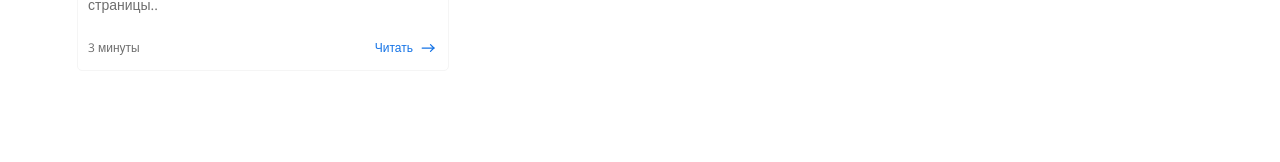
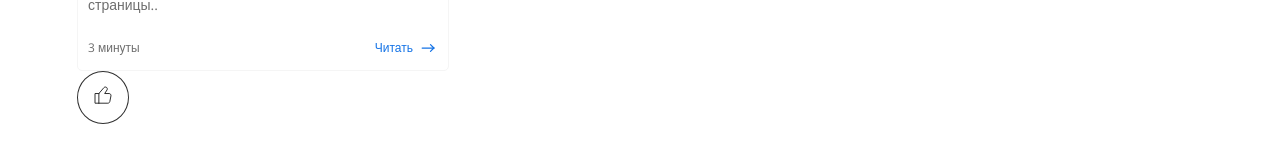
Before and after one commit to zinovev39/ps_next.js_hw, a Next.js app: page / in a window 1280 px wide. Shown: the part 502-664 px from the top of the page. Built offline with nearby package versions, Linux system fonts and the light colour scheme.

Commit message:
HW-2 completed

```diff
--- a/app/globals.css
+++ b/app/globals.css
@@ -11,6 +11,7 @@
 
 	/* Border */
 	--border-card: #f5f5f5;
+	--border-like-button: #303030;
 	--border-input: #28282829;
 }
 
--- a/app/page.tsx
+++ b/app/page.tsx
@@ -1,16 +1,43 @@
-import { Card } from '@/components';
-import { Metadata } from 'next';
+'use client';
 
-export const metadata: Metadata = {
-	title: 'My project',
-	description: 'Description',
-};
+import { Card, LikeButton } from '@/components';
+//import { Metadata } from 'next';
+import { useState } from 'react';
+
+// export const metadata: Metadata = {
+// 	title: 'My project',
+// 	description: 'Description',
+// };
 
 export default function Home() {
+	const [like, setLike] = useState<boolean>(false);
+	const handleLikeChange = async (newLikeState: boolean) => {
+		try {
+			const response = await fetch(
+				`https://jsonplaceholder.typicode.com/posts/1`,
+				{
+					method: 'PATCH',
+					headers: {
+						'Content-Type': 'application/json',
+					},
+					body: JSON.stringify({ like: newLikeState }),
+				}
+			);
+
+			if (!response.ok) {
+				throw new Error('Ошибка при обновлении лайка');
+			}
+
+			setLike(newLikeState);
+		} catch (error) {
+			console.error('Ошибка при обновлении лайка:', error);
+		}
+	};
 	return (
 		<main>
 			<section>
 				<Card />
+				<LikeButton like={like} setLike={handleLikeChange} />
 			</section>
 		</main>
 	);
--- a/components/LikeButton/LikeButton.module.css
+++ b/components/LikeButton/LikeButton.module.css
@@ -1,13 +1,16 @@
-.likesCount {
-	display: flex;
-	align-items: center;
-	margin: 0;
-	font-size: 12px;
-	font-weight: 400;
-	line-height: 16.34px;
-	color: var(--text-secondary);
+.likeIcon {
+	display: inline-block;
+	padding: 14px 16px;
+	border: 1px solid var(--border-like-button);
+	border-radius: 50%;
+	cursor: pointer;
 }
 
-.likesIcon {
-	margin-left: 3px;
+.fillLikeIcon {
+	background-color: var(--border-like-button);
+	border: 1px solid var(--border-like-button);
 }
+
+.fillLikeIcon svg {
+	stroke: #fff;
+}
--- a/components/LikeButton/LikeButton.tsx
+++ b/components/LikeButton/LikeButton.tsx
@@ -1,17 +1,29 @@
+'use client';
+
+import cn from 'classnames';
+import styles from './LikeButton.module.css';
 import type { LikeButtonProps } from './LikeButton.props';
-import styles from './LikeButton.module.css';
 import LikeIcon from './icons/like.svg';
 
-export const LikesCount = ({
-	children,
+export const LikeButton = ({
+	like,
+	setLike,
 	...props
 }: LikeButtonProps): JSX.Element => {
+	const handleLikeClick = () => {
+		setLike(!like);
+	};
+
 	return (
-		<p className={styles.LikeButton} {...props}>
-			{children}
-			<span className={styles.likesIcon}>
+		<div {...props}>
+			<span
+				className={cn(styles.likeIcon, {
+					[styles.fillLikeIcon]: like,
+				})}
+				onClick={handleLikeClick}
+			>
 				<LikeIcon />
 			</span>
-		</p>
+		</div>
 	);
 };
--- a/components/index.ts
+++ b/components/index.ts
@@ -5,4 +5,5 @@ export * from './Button/Button';
 export * from './Ptag/Ptag';
 export * from './Card/Card';
 export * from './LikesCount/LikesCount';
+export * from './LikeButton/LikeButton';
 export * from './BlogCardHint/BlogCardHint';
```
Also changed, not shown: components/LikeButton/LikeButton.props.ts (+4 -7 lines), components/LikeButton/icons/like.svg.
